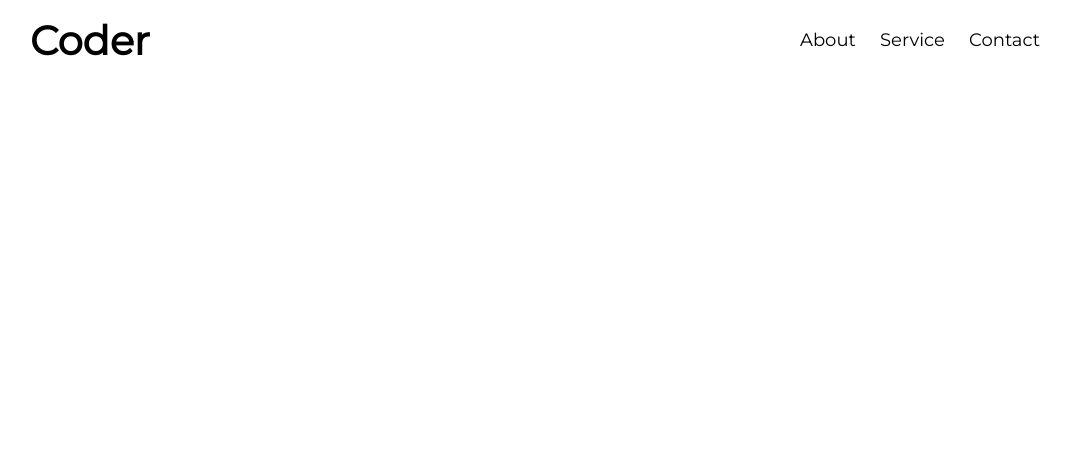
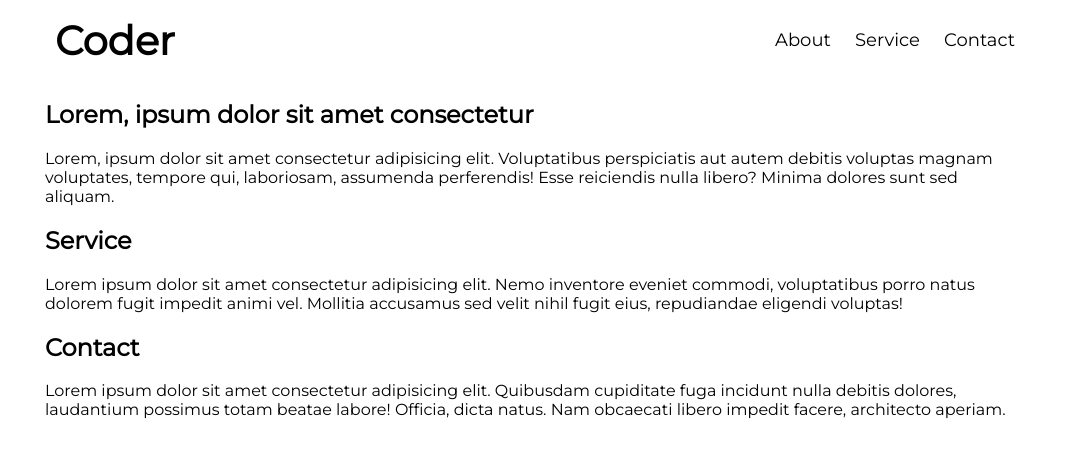
Before and after one commit to sayyiduliman/latihan2, a plain HTML site: page index.html in a window 1280 px wide. Shown: the whole page, without its empty margins (105-1176 px from the left). Drawn offline with Linux system fonts and the light colour scheme.

Commit message:
update index.html

```diff
--- a/index.html
+++ b/index.html
@@ -15,10 +15,25 @@
             <a class="logo" href="#">Coder</a>
         </h1>
         <div class="navbar-right">
-            <a class="menu-item" href="#">About</a>
-            <a class="menu-item" href="#">Service</a>
-            <a class="menu-item" href="#">Contact</a>
+            <a class="menu-item" href="#about">About</a>
+            <a class="menu-item" href="#service">Service</a>
+            <a class="menu-item" href="#contact">Contact</a>
         </div>
+    </div>
+
+    <div id="about">
+        <h2>Lorem, ipsum dolor sit amet consectetur </h2>
+        <p>Lorem, ipsum dolor sit amet consectetur adipisicing elit. Voluptatibus perspiciatis aut autem debitis voluptas magnam voluptates, tempore qui, laboriosam, assumenda perferendis! Esse reiciendis nulla libero? Minima dolores sunt sed aliquam.</p>
+    </div>
+
+    <div id="service">
+        <h2>Service</h2>
+        <p>Lorem ipsum dolor sit amet consectetur adipisicing elit. Nemo inventore eveniet commodi, voluptatibus porro natus dolorem fugit impedit animi vel. Mollitia accusamus sed velit nihil fugit eius, repudiandae eligendi voluptas!</p>
+    </div>
+
+    <div id="contact">
+        <h2>Contact</h2>
+        <p>Lorem ipsum dolor sit amet consectetur adipisicing elit. Quibusdam cupiditate fuga incidunt nulla debitis dolores, laudantium possimus totam beatae labore! Officia, dicta natus. Nam obcaecati libero impedit facere, architecto aperiam.</p>
     </div>
 </body>
 </html>
--- a/style.css
+++ b/style.css
@@ -9,8 +9,8 @@ body{
     overflow: hidden;
     background-color: white;
     height: 80px;
-    padding-left: 125px;
-    padding-right: 125px;
+    padding-left: 150px;
+    padding-right: 150px;
     align-items: center;
     justify-content: space-between;
 }
@@ -40,3 +40,18 @@ body{
     background-color: #555;
     color: white;
 }
+
+#about{
+    padding-left: 150px;
+    padding-right: 150px;
+}
+
+#service{
+    padding-left: 150px;
+    padding-right: 150px;
+}
+
+#contact{
+    padding-left: 150px;
+    padding-right: 150px;
+}
```
